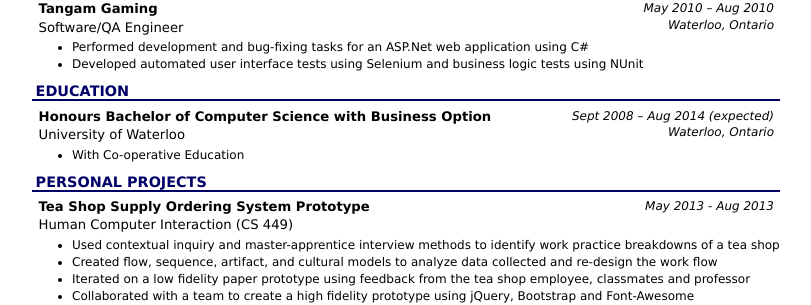
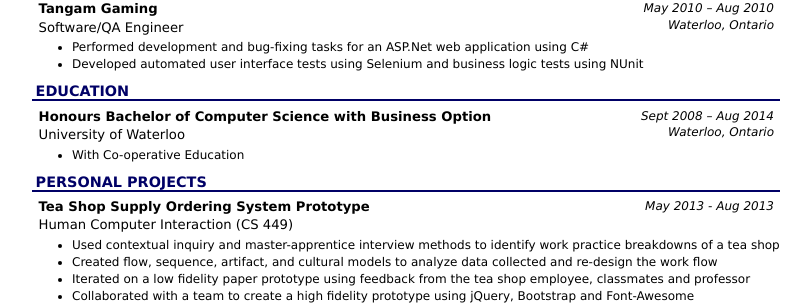
Before and after one commit to tmcneely/tmcneely.github.io, a Jekyll site: the page resume/index.html, which Jekyll copies as it is, in a window 1280 px wide. Shown: the part 615-920 px from the top of the page, without its empty margins (234-1045 px from the left). Built offline with Jekyll 4.4.1, drawn with Linux system fonts in a browser that asks for light colours; nearby versions of some CDN libraries; Markdown is read by kramdown in place of the engine named in the settings.

Commit message:
Updated resume to reflect that I graduted!

```diff
--- a/resume/index.html
+++ b/resume/index.html
@@ -302,7 +302,7 @@
 
             <h4>University of Waterloo</h4>
 
-            <h5>Sept 2008 &ndash; Aug 2014 (expected)</h5>
+            <h5>Sept 2008 &ndash; Aug 2014</h5>
 
             <h6>Waterloo, Ontario</h6>
 
```
